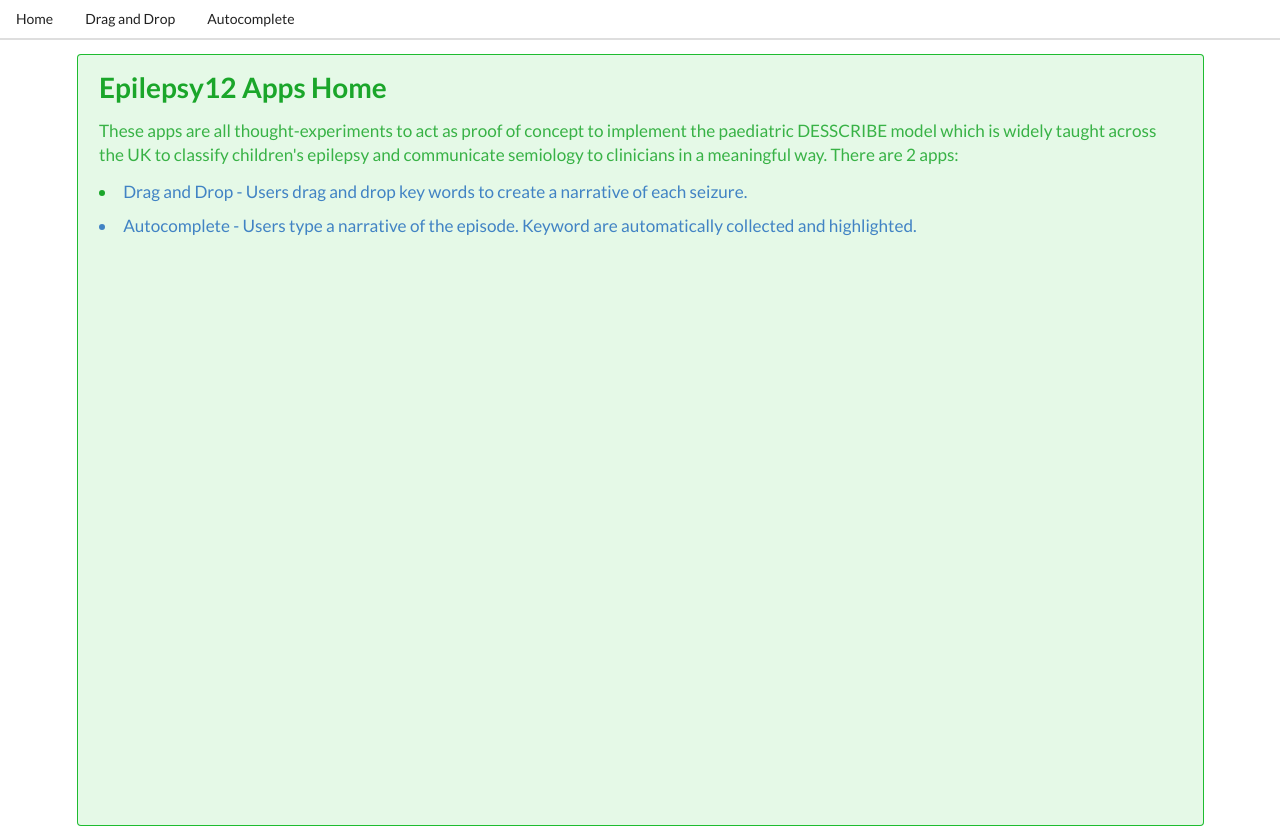
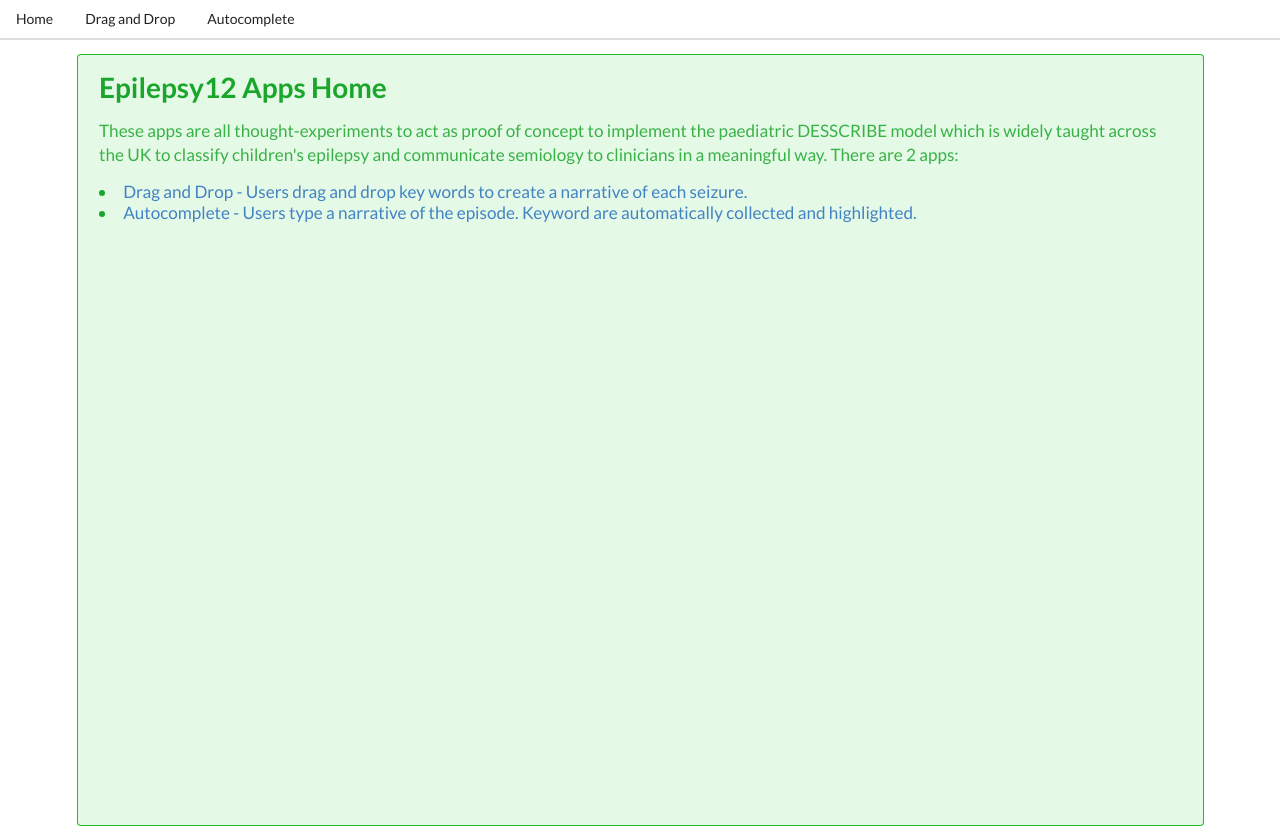
Before and after one commit to eatyourpeas/desscribe, a Vue app: page / in a window 1280 px wide. Built offline with nearby package versions, Linux system fonts and the light colour scheme.

Commit message:
fix home page links

```diff
--- a/src/views/Home.vue
+++ b/src/views/Home.vue
@@ -12,15 +12,11 @@
                 There are 2 apps:
               </p>
               <li>
-                <a href="/draganddrop">
-                Drag and Drop - Users drag and drop key words to create a narrative of each seizure.
-                </a>
-                <p>
-                </p>
+                <router-link to="/draganddrop"><a class="item">Drag and Drop - Users drag and drop key words to create a narrative of each seizure.</a></router-link>
               </li>
-              <a href="/autocomplete"><li>
-                Autocomplete - Users type a narrative of the episode. Keyword are automatically collected and highlighted.
-              </li></a>
+              <li>
+              <router-link to="/autocomplete"><a class="item">Autocomplete - Users type a narrative of the episode. Keyword are automatically collected and highlighted.</a></router-link>
+              </li>
             </div>
           </div>
        </div>
```
